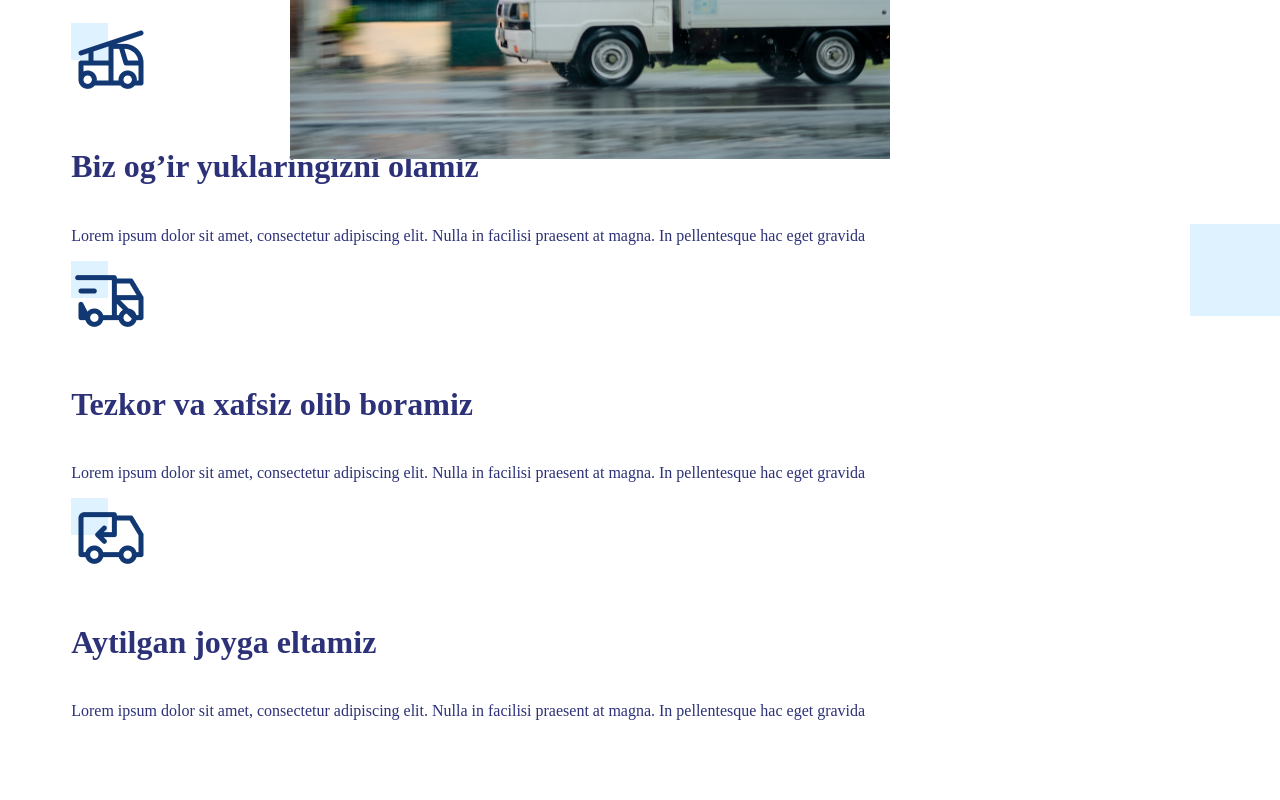
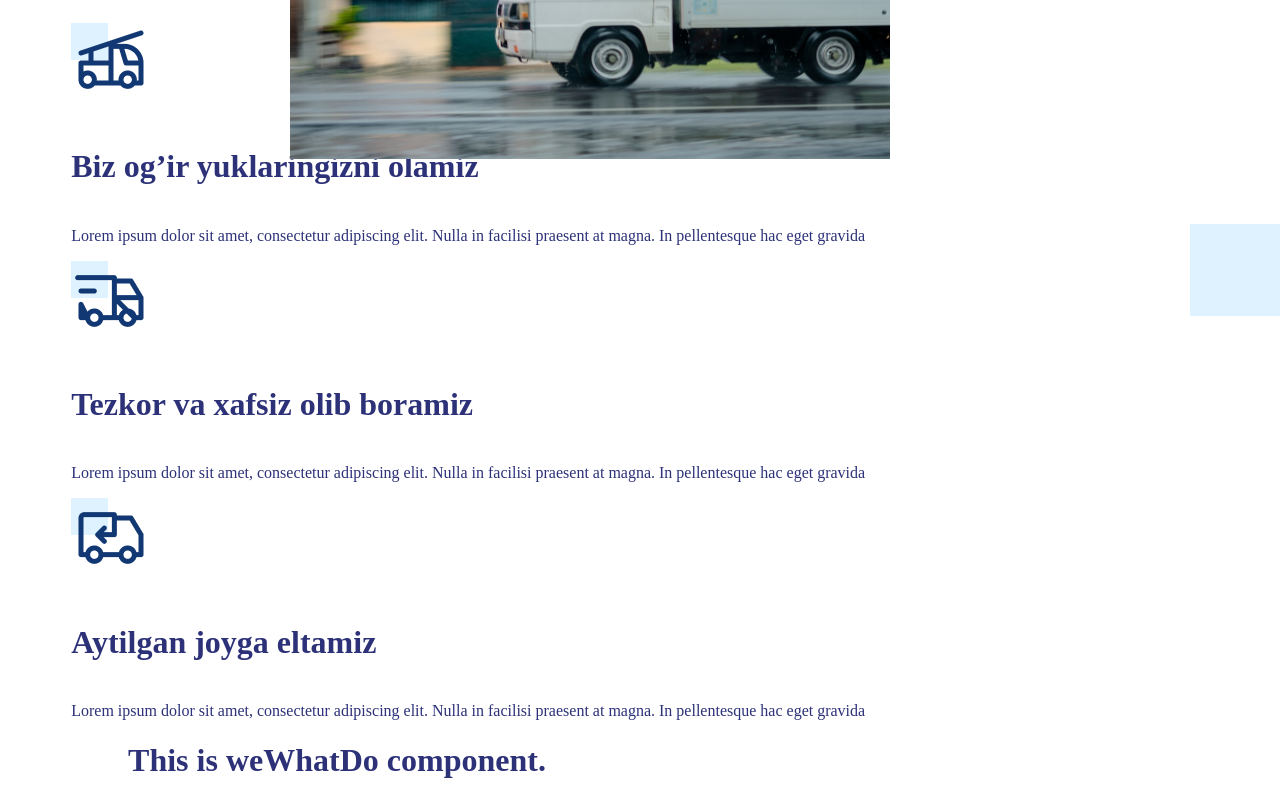
Before and after one commit to hakimov-dev/truck-service-landing, a Vue app: page / in a window 1280 px wide. Shown: the part 724-1524 px from the top of the page. Before the commit the page ends 1460 px from the top, so only its background shows below. Built offline with nearby package versions, Linux system fonts and the light colour scheme; the HTML template or start-up script is replaced by a standard one.

Commit message:
Import 'weWhatDo' component.

```diff
--- a/src/components/Content/index.vue
+++ b/src/components/Content/index.vue
@@ -4,15 +4,17 @@
     <div class="cards flex justify-between items-center py-8">
      <Card class="w-3/12" :card="card" v-for="(card, idx) in cards" :key="idx"/>
     </div>
+      <weWhatDo />
     </div>
 </template>
 
 <script>
 import Card from './components/Card'
+import weWhatDo from './components/weWhatDo'
 export default {
   name: 'Content',
   components: {
-    Card
+    Card, weWhatDo
   },
 
   data () {
```
